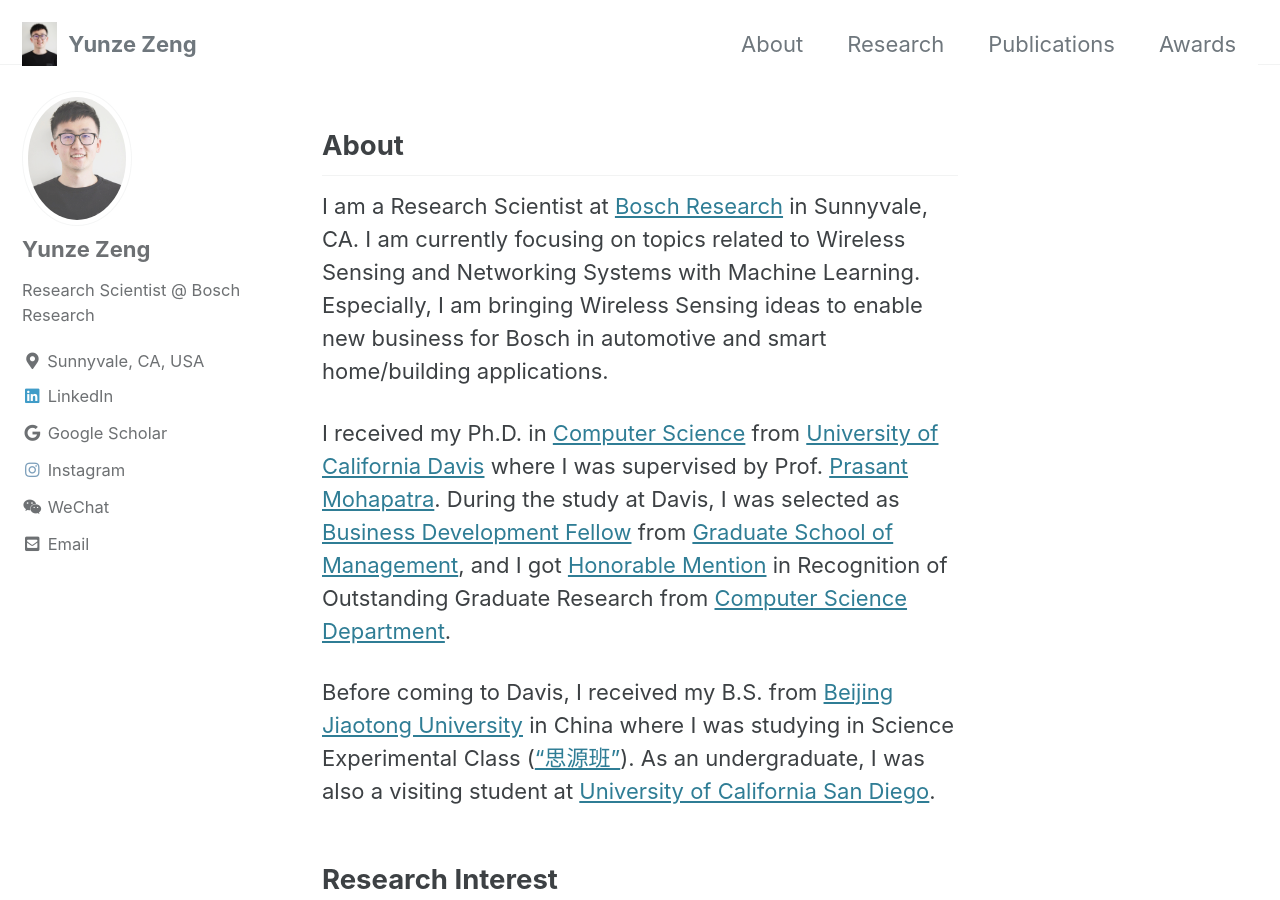
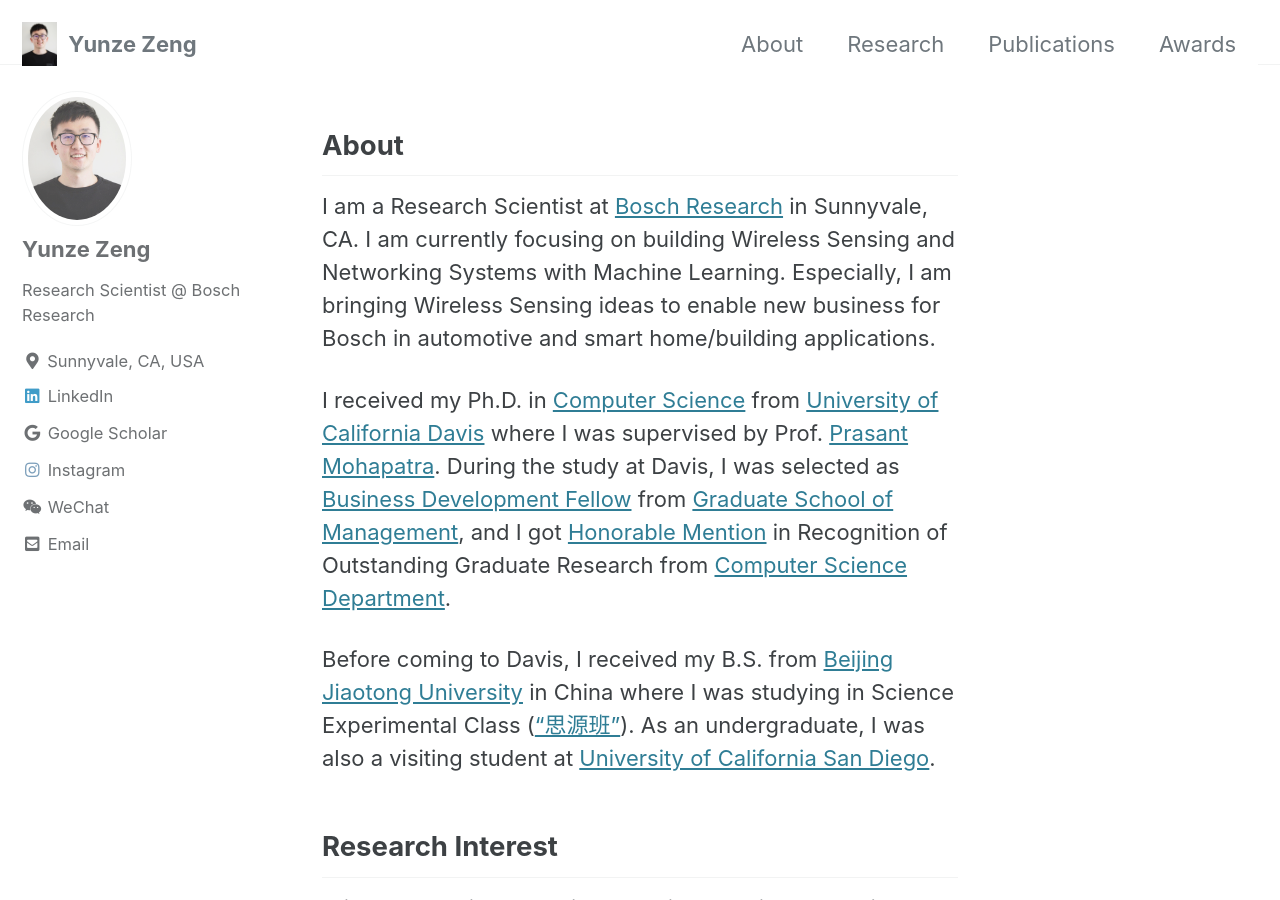
Before and after one commit to yunze/yunze.github.io, a Jekyll site: the page built from index.md, in a window 1280 px wide and 900 px high. Built offline with Jekyll 4.4.1, drawn with Linux system fonts in a browser that asks for light colours; cached includes are drawn as plain includes.

Commit message:
Update index.md

```diff
--- a/index.md
+++ b/index.md
@@ -10,7 +10,7 @@ toc_sticky: true
 
 ## About
 
-I am a Research Scientist at [Bosch Research](https://www.bosch.com/research/) in Sunnyvale, CA. I am currently focusing on topics related to Wireless Sensing and Networking Systems with Machine Learning. Especially, I am bringing Wireless Sensing ideas to enable new business for Bosch in automotive and smart home/building applications.
+I am a Research Scientist at [Bosch Research](https://www.bosch.com/research/) in Sunnyvale, CA. I am currently focusing on building Wireless Sensing and Networking Systems with Machine Learning. Especially, I am bringing Wireless Sensing ideas to enable new business for Bosch in automotive and smart home/building applications.
 
 I received my Ph.D. in [Computer Science](https://cs.ucdavis.edu/) from [University of California Davis](https://www.ucdavis.edu/) where I was supervised by Prof. [Prasant Mohapatra](https://faculty.engineering.ucdavis.edu/mohapatra/). During the study at Davis, I was selected as [Business Development Fellow](https://gsm.ucdavis.edu/profile/yunze-zeng) from [Graduate School of Management](https://gsm.ucdavis.edu/), and I got [Honorable Mention](https://cs.ucdavis.edu/news) in Recognition of Outstanding Graduate Research from [Computer Science Department](https://cs.ucdavis.edu/).
 
```
